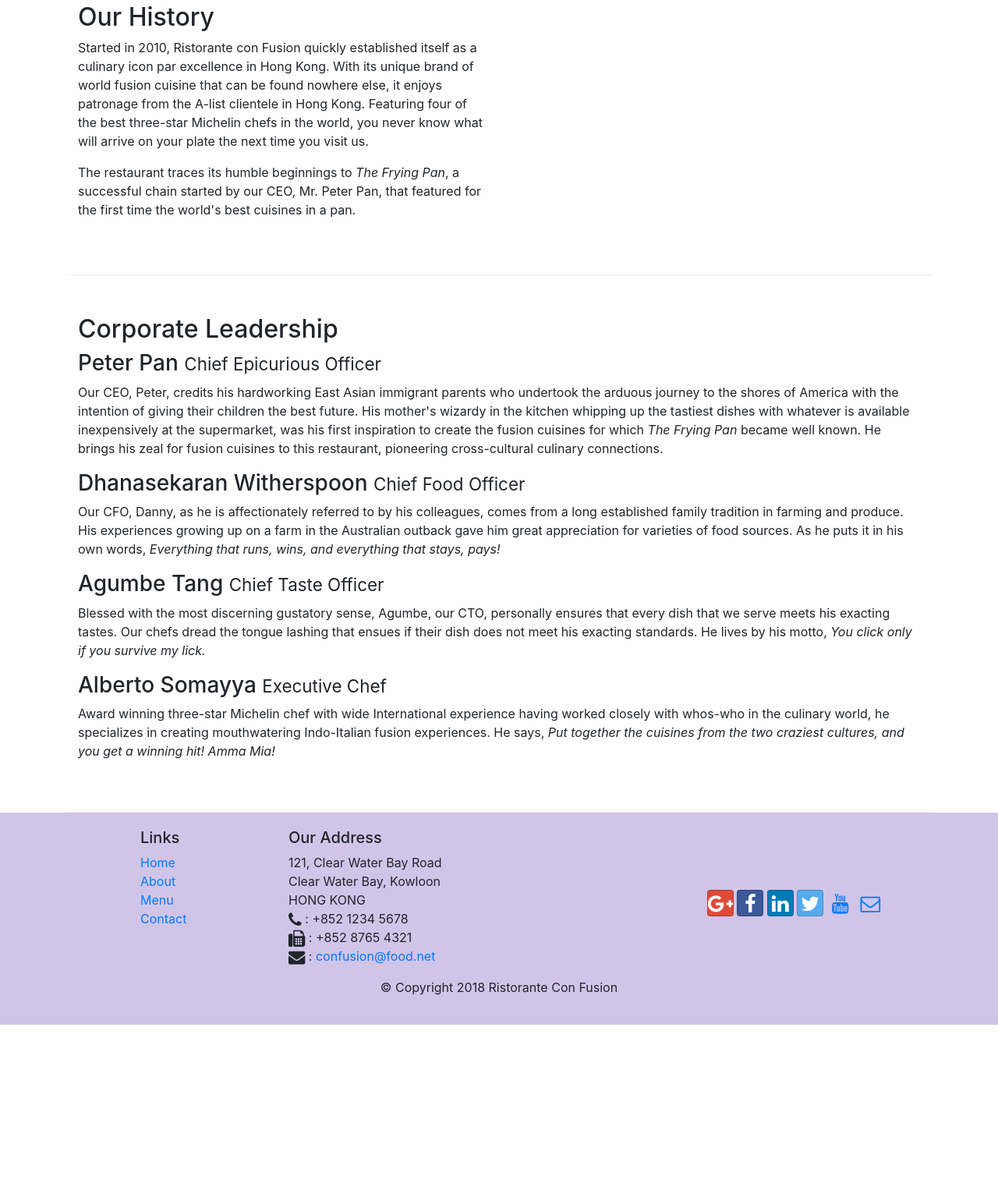
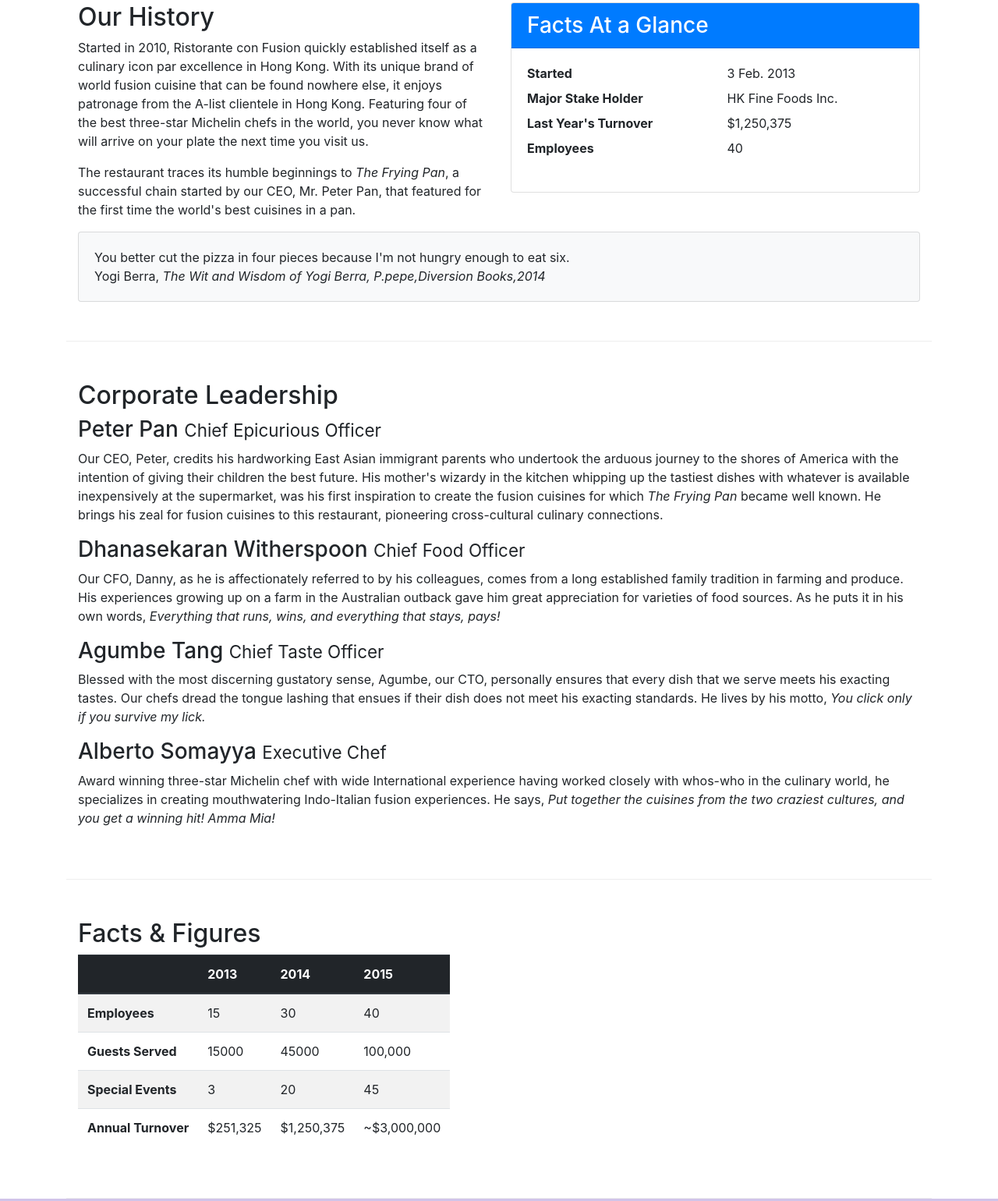
Before and after one commit to Gedewon/MOOC-Coursera-Bootstrap-4, a website: page week2/aboutus.html in a window 1280 px wide. Shown: the part 512-2052 px from the top of the page at 78% size. Before the commit the page ends 1826 px from the top, so only its background shows below. Drawn offline with nearby package versions, Linux system fonts and the light colour scheme.

Commit message:
media and media object

```diff
--- a/week2/aboutus.html
+++ b/week2/aboutus.html
@@ -25,7 +25,8 @@
                 <span class="navbar-toggler-icon"></span>
             </button>
 
-            <a class="navbar-brand" href="./index.html">Ristorante Con Fusion</a>
+                    <a class="navbar-brand" href="#"><img src="img/logo.png" height="30" width="41" alt=""></a>
+
             <div class="collapse navbar-collapse" id="Navbar">
                       <ul class="navbar-nav mr-auto">
                         <li class="nav-item "><a class="nav-link" href="./index.html"><span class="fa fa-home fa-lg"></span> Home</a></li>
@@ -46,7 +47,8 @@
                     <h1>Ristorante con Fusion</h1>
                     <p>We take inspiration from the World's best cuisines, and create a unique fusion experience. Our lipsmacking creations will tickle your culinary senses!</p>
                 </div>
-                <div class="col-12 col-sm">
+                <div class="col-12 col-sm align-self-center">
+                    <img src="img/logo.png" alt=""  class="img-fluid" srcset="">
                 </div>
             </div>
         </div>
@@ -71,8 +73,37 @@
                 <p>Started in 2010, Ristorante con Fusion quickly established itself as a culinary icon par excellence in Hong Kong. With its unique brand of world fusion cuisine that can be found nowhere else, it enjoys patronage from the A-list clientele in Hong Kong.  Featuring four of the best three-star Michelin chefs in the world, you never know what will arrive on your plate the next time you visit us.</p>
                 <p>The restaurant traces its humble beginnings to <em>The Frying Pan</em>, a successful chain started by our CEO, Mr. Peter Pan, that featured for the first time the world's best cuisines in a pan.</p>
             </div>
-            <div class="col col-sm">
+            <div class="col-sm">
+                <div class="card">
+                    <h3 class="card-header bg-primary text-white">Facts At a Glance</h3>
+                    <div class="card-body">
+                        <dl class="row">
+                            <dt class="col-6">Started</dt>
+                             <dd class="col-6">3 Feb. 2013</dd>
+                             <dt class="col-6">Major Stake Holder</dt>
+                             <dd class="col-6">HK Fine Foods Inc.</dd>
+                            <dt class="col-6">Last Year's Turnover</dt>
+                            <dd class="col-6">$1,250,375</dd>
+                            <dt class="col-6">Employees</dt>
+                            <dd class="col-6">40</dd>
+                        </dl>
+                    </div>
+                </div>
             </div>
+            <div class="col-12">
+                <div class="card card-body bg-light">
+                    <blockqoute class="blockqoute">
+                        <p class="mb-0">You better cut the pizza in four pieces because I'm not hungry enough to eat six.</p>
+                        <footer class="blockqoute-footer">
+                            Yogi Berra,
+                            <cite title="Source Title">The Wit and Wisdom of
+                                Yogi Berra, P.pepe,Diversion Books,2014
+                            </cite>
+                        </footer>
+                    </blockqoute>
+                </div>
+            </div>
+
         </div>
 
 
@@ -88,8 +119,53 @@
                 <h3>Alberto Somayya <small>Executive Chef</small></h3>
                 <p class="d-none d-sm-block">Award winning three-star Michelin chef with wide International experience having worked closely with whos-who in the culinary world, he specializes in creating mouthwatering Indo-Italian fusion experiences. He says, <em>Put together the cuisines from the two craziest cultures, and you get a winning hit! Amma Mia!</em></p>
             </div>
+
        </div>
+       <div class="row row-content">
+           <div class="col-12 col-sm-9">
+               <h2>Facts &amp; Figures</h2>
+           </div>
+           <div class="col-12 ">
 
+                <table class="table-responsive table table-striped">
+                    <thead class="thead-dark">
+                        <tr>
+                            <th>&nbsp;</th>
+                            <th>2013</th>
+                            <th>2014</th>
+                            <th>2015</th>
+                        </tr>
+                    </thead>
+                    <tbody>
+                        <tr>
+                            <th>Employees</th>
+                            <td>15</td>
+                            <td>30</td>
+                            <td>40</td>
+                        </tr>
+                        <tr>
+                            <th>Guests Served</th>
+                            <td>15000</td>
+                            <td>45000</td>
+                            <td>100,000</td>
+                        </tr>
+                        <tr>
+                            <th>Special Events</th>
+                            <td>3</td>
+                            <td>20</td>
+                            <td>45</td>
+                        </tr>
+                        <tr>
+                            <th>Annual Turnover</th>
+                            <td>$251,325</td>
+                            <td>$1,250,375</td>
+                            <td>~$3,000,000</td>
+                        </tr>
+                    </tbody>
+                </table>
+
+           </div>
+       </div>
     </div>
 
     <footer class="footer">
```
Also changed, not shown: week2/contactus.html (+4 -2 lines), week2/index.html (+21 -7 lines), week2/img/alberto.png (added), week2/img/buffet.png (added), week2/img/logo.png (added), week2/img/uthappizza.png (added), 1 other file.
